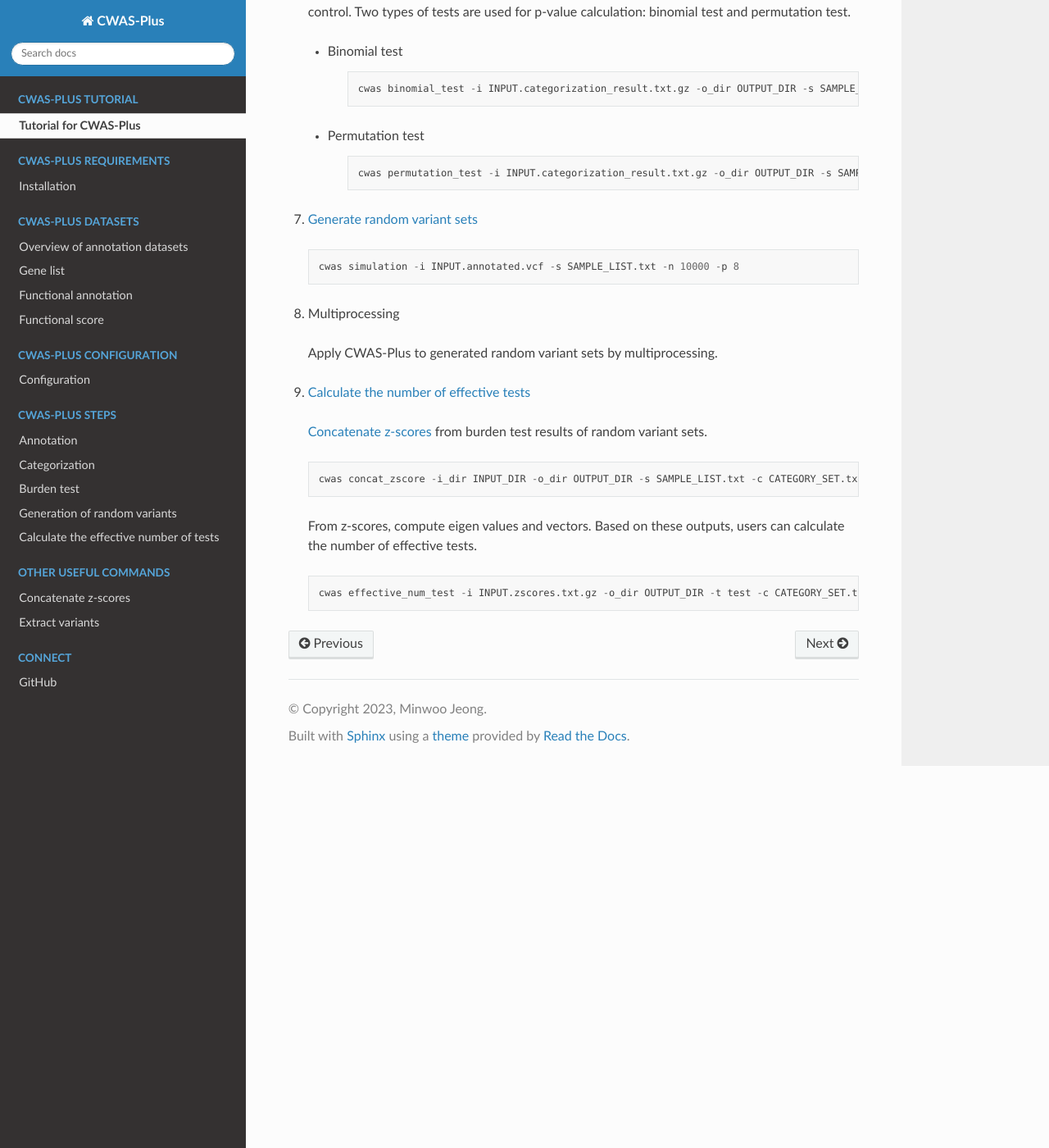
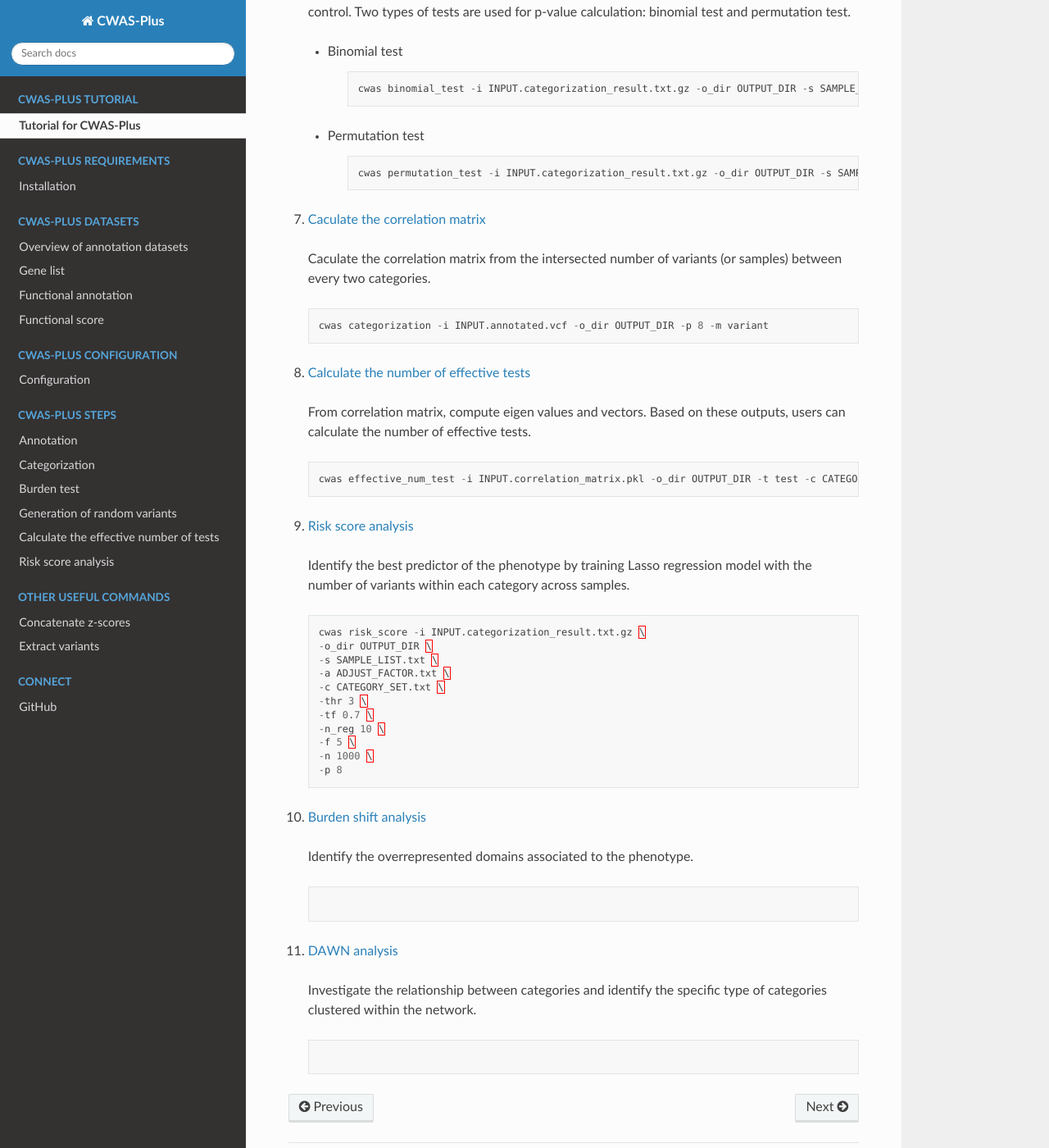
Before and after one commit to joonan-lab/cwas, a Sphinx documentation site: the page built from docs/quickstart/tutorial.rst, in a window 1280 px wide and 1400 px high, scrolled down 1443 px. Shown: the whole window at 82% size. Built offline with Sphinx 7.4.7 and the Read the Docs theme 2.0.0, drawn with Linux system fonts in a browser that asks for light colours.

Commit message:
Update documents
Update documents

```diff
--- a/docs/index.rst
+++ b/docs/index.rst
@@ -66,6 +66,7 @@ CWAS-Plus workflow
    steps/burden.rst
    steps/generation_randomset.rst
    steps/effective_num_test.rst
+   steps/risk_score.rst
 
 .. toctree::
    :maxdepth: 1
--- a/docs/quickstart/tutorial.rst
+++ b/docs/quickstart/tutorial.rst
@@ -72,28 +72,52 @@ This is a quick tutorial for CWAS-Plus. Specific description of arguments are de
         cwas permutation_test -i INPUT.categorization_result.txt.gz -o_dir OUTPUT_DIR -s SAMPLE_LIST.txt -a ADJUST_FACTOR.txt -n 10000 -p 8 -b
 
 
-7. :ref:`Generate random variant sets<simulation>`
+7. :ref:`Caculate the correlation matrix <categorization>`
+
+  Caculate the correlation matrix from the intersected number of variants (or samples) between every two categories.
 
   .. code-block:: solidity
 
-    cwas simulation -i INPUT.annotated.vcf -s SAMPLE_LIST.txt -n 10000 -p 8
+    cwas categorization -i INPUT.annotated.vcf -o_dir OUTPUT_DIR -p 8 -m variant
 
 
-8. Multiprocessing
+8.  :ref:`Calculate the number of effective tests <effnumtest>`
 
-  Apply CWAS-Plus to generated random variant sets by multiprocessing.
-
-
-9.  :ref:`Calculate the number of effective tests <effnumtest>`
-
-  :ref:`Concatenate z-scores<concatzscores>` from burden test results of random variant sets.
+  From correlation matrix, compute eigen values and vectors. Based on these outputs, users can calculate the number of effective tests.
 
   .. code-block:: solidity
 
-    cwas concat_zscore -i_dir INPUT_DIR -o_dir OUTPUT_DIR -s SAMPLE_LIST.txt -c CATEGORY_SET.txt -p 8
+    cwas effective_num_test -i INPUT.correlation_matrix.pkl -o_dir OUTPUT_DIR -t test -c CATEGORY_SET.txt -ef
 
-  From z-scores, compute eigen values and vectors. Based on these outputs, users can calculate the number of effective tests.
+
+9.  :ref:`Risk score analysis <riskscore>`
+
+  Identify the best predictor of the phenotype by training Lasso regression model with the number of variants within each category across samples.
 
   .. code-block:: solidity
 
-    cwas effective_num_test -i INPUT.zscores.txt.gz -o_dir OUTPUT_DIR -t test -c CATEGORY_SET.txt -ef
+    cwas risk_score -i INPUT.categorization_result.txt.gz \
+    -o_dir OUTPUT_DIR \
+    -s SAMPLE_LIST.txt \
+    -a ADJUST_FACTOR.txt \
+    -c CATEGORY_SET.txt \
+    -thr 3 \
+    -tf 0.7 \
+    -n_reg 10 \
+    -f 5 \
+    -n 1000 \
+    -p 8
+
+
+10.  :ref:`Burden shift analysis <riskscore>`
+
+  Identify the overrepresented domains associated to the phenotype.
+
+  .. code-block:: solidity
+
+
+11.  :ref:`DAWN analysis <riskscore>`
+
+  Investigate the relationship between categories and identify the specific type of categories clustered within the network.
+
+  .. code-block:: solidity
--- a/docs/steps/categorization.rst
+++ b/docs/steps/categorization.rst
@@ -13,7 +13,10 @@ The parameters of the command are as below:
 - -i, --input_file: Path to the annotated VCF, resulted from annotation process. This file could be gzipped or not.
 - -o_dir, --output_directory: Path to the directory where the output files will be saved. By default, outputs will be saved at ``$CWAS_WORKSPACE``.
 - -p, --num_proc: Number of worker processes that will be used for the categorization process. To prevent crashes caused by insufficient RAM when processing large input VCF files (e.g., over 10 million variants) using multiple cores, using small number of cores and monitoring the memory usage are recommended. By default, 1.
-- -m, --matrix: Generate a correlation matrix and a matrix with intersected number of variants bewteen categories By default, False.
+- -m, --matrix: Generate a correlation matrix and a matrix with intersected number of variants (or samples) between every two categories. Available options are ``variant`` or ``sample``. By default, False.
+
+  - variant: Use the intersected number of variants between two categories.
+  - sample: Use the intersected number of samples between two categories.
 
 .. code-block:: solidity
 
```
Also changed, not shown: docs/steps/effective_num_test.rst (+4 -3 lines), docs/steps/risk_score.rst (added, +66 -0 lines).
